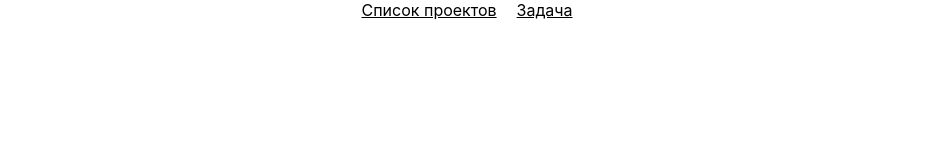
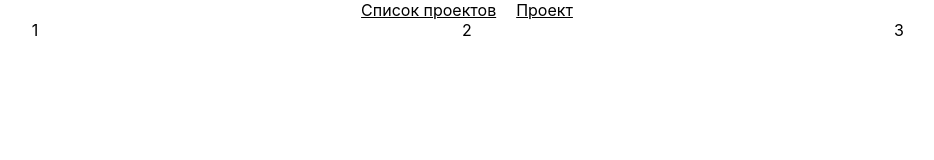
Before and after one commit to vkuznetsoff/todo-app-new, a React (Create React App) app: page /project in a window 1280 px wide. Shown: the top 160 px of the page, without its empty margins (173-1107 px from the left). Built offline with nearby package versions, Linux system fonts and the light colour scheme.

Commit message:
rename components

```diff
--- a/src/App.tsx
+++ b/src/App.tsx
@@ -2,8 +2,8 @@ import React from "react";
 import { BrowserRouter, Route, Routes } from "react-router-dom";
 import "./App.css";
 import Nav from "./components/Nav/Nav";
-import Task from "./components/Task/Task";
-import TaskList from "./components/TaskList/TaslList";
+import Project from "./components/Project/Project";
+import ProjectList from "./components/ProjectList/ProjectList";
 
 function App() {
   return (
@@ -11,8 +11,8 @@ function App() {
       <BrowserRouter>
         <Nav />
         <Routes>
-          <Route path="/tasks" element={<TaskList />} />
-          <Route path="/task" element={<Task />} />
+          <Route path="/projects" element={<ProjectList />} />
+          <Route path="/project" element={<Project />} />
         </Routes>
       </BrowserRouter>
     </div>
--- a/src/components/Nav/Nav.tsx
+++ b/src/components/Nav/Nav.tsx
@@ -4,11 +4,11 @@ import "./Nav.css";
 const Nav = () => {
   return (
     <div className="nav">
-      <NavLink to="/tasks" className={"navitem"}>
+      <NavLink to="/projects" className={"navitem"}>
         Список проектов
       </NavLink>
-      <NavLink to="/task" className={"navitem"}>
-        Задача
+      <NavLink to="/project" className={"navitem"}>
+        Проект
       </NavLink>
     </div>
   );
--- a/src/components/Task/Task.css
+++ b/src/components/Project/Project.css
@@ -1,10 +1,10 @@
-.taskcontainer {
+.projectcontainer {
   display: grid;
   grid-template-columns: repeat(auto-fit, minmax(200px, 1fr));
 }
 
 @media (min-width: 800px) {
-  .taskcontainer {
+  .projectcontainer {
     display: grid;
     grid-template-columns: repeat(auto-fit, minmax(200px, 1fr));
     grid-gap: 16px;
--- /dev/null
+++ b/src/components/Project/Project.tsx
@@ -0,0 +1,16 @@
+import React from "react";
+import "./Project.css";
+
+function Project() {
+  return (
+    <div className="project">
+      <div className="projectcontainer">
+        <div>1</div>
+        <div>2</div>
+        <div>3</div>
+      </div>
+    </div>
+  );
+}
+
+export default Project;
--- /dev/null
+++ b/src/components/ProjectList/ProjectList.tsx
@@ -0,0 +1,8 @@
+import React from "react";
+//import "./App.css";
+
+function ProjectList() {
+  return <div className="projectList"></div>;
+}
+
+export default ProjectList;
--- a/src/components/Task/Task.tsx
+++ /dev/null
@@ -1,16 +0,0 @@
-import React from "react";
-import "./Task.css";
-
-function Task() {
-  return (
-    <div className="task">
-      <div className="taskcontainer">
-        <div>1</div>
-        <div>2</div>
-        <div>3</div>
-      </div>
-    </div>
-  );
-}
-
-export default Task;
--- a/src/components/TaskList/TaslList.tsx
+++ /dev/null
@@ -1,8 +0,0 @@
-import React from "react";
-//import "./App.css";
-
-function TaskList() {
-  return <div className="taskList"></div>;
-}
-
-export default TaskList;
```
